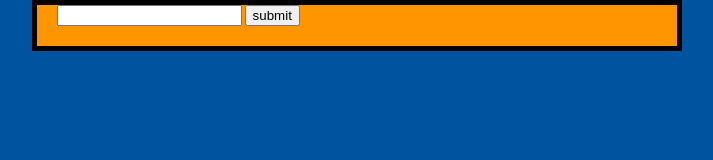
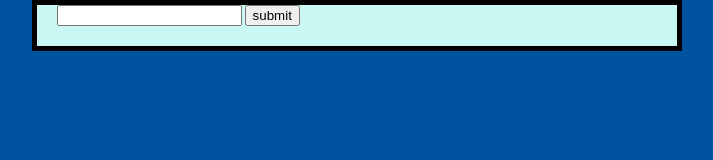
Before and after one commit to Squeeshy123/Adventure-Game, a plain HTML site: page index.html in a window 1280 px wide. Shown: the whole page, without its empty margins (283-996 px from the left). Drawn offline with nearby package versions, Linux system fonts and the light colour scheme.

Commit message:
Update style.css

```diff
--- a/styles/style.css
+++ b/styles/style.css
@@ -23,7 +23,7 @@ html {
 body {
   width: 600px;
   margin: 0 auto;
-  background-color: #FF9500;
+  background-color: rgb(202, 247, 242);
   padding: 0 20px 20px 20px;
   border: 5px solid black;
 }
```
